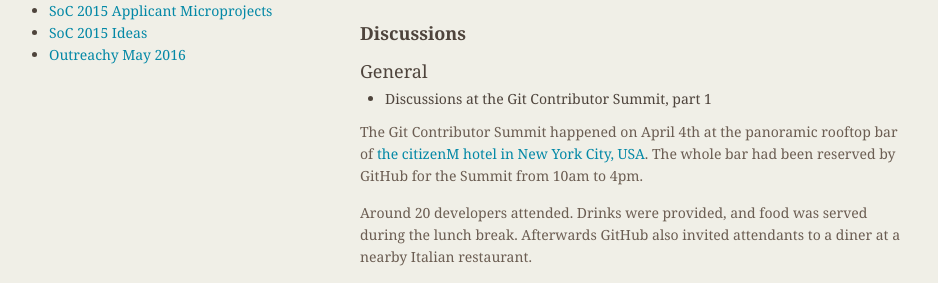
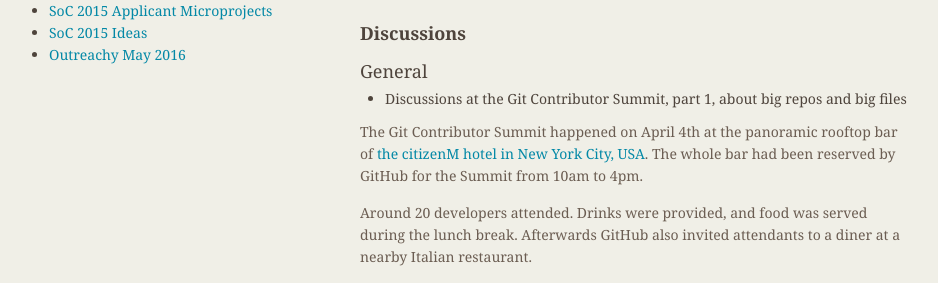
Before and after one commit to git/git.github.io, a Jekyll site: the page built from rev_news/drafts/edition-14.md, in a window 1280 px wide. Shown: the part 248-531 px from the top of the page, without its empty margins (174-1112 px from the left). Built offline with Jekyll 4.4.1, drawn with Linux system fonts in a browser that asks for light colours.

Commit message:
rn-14: improve Contributor Summit part 1 title

```diff
--- a/rev_news/drafts/edition-14.md
+++ b/rev_news/drafts/edition-14.md
@@ -21,7 +21,7 @@ at the Git Merge conference on April 5 2016.
 
 ### General
 
-* Discussions at the Git Contributor Summit, part 1
+* Discussions at the Git Contributor Summit, part 1, about big repos and big files
 
 The Git Contributor Summit happened on April 4th at the panoramic
 rooftop bar of
@@ -96,6 +96,8 @@ might require some admin rights.
 The recently merged effort on improving the untracked cache in the
 index was also mentionned.
 
+
+
 <!--- ### Reviews -->
 
 <!---
```
